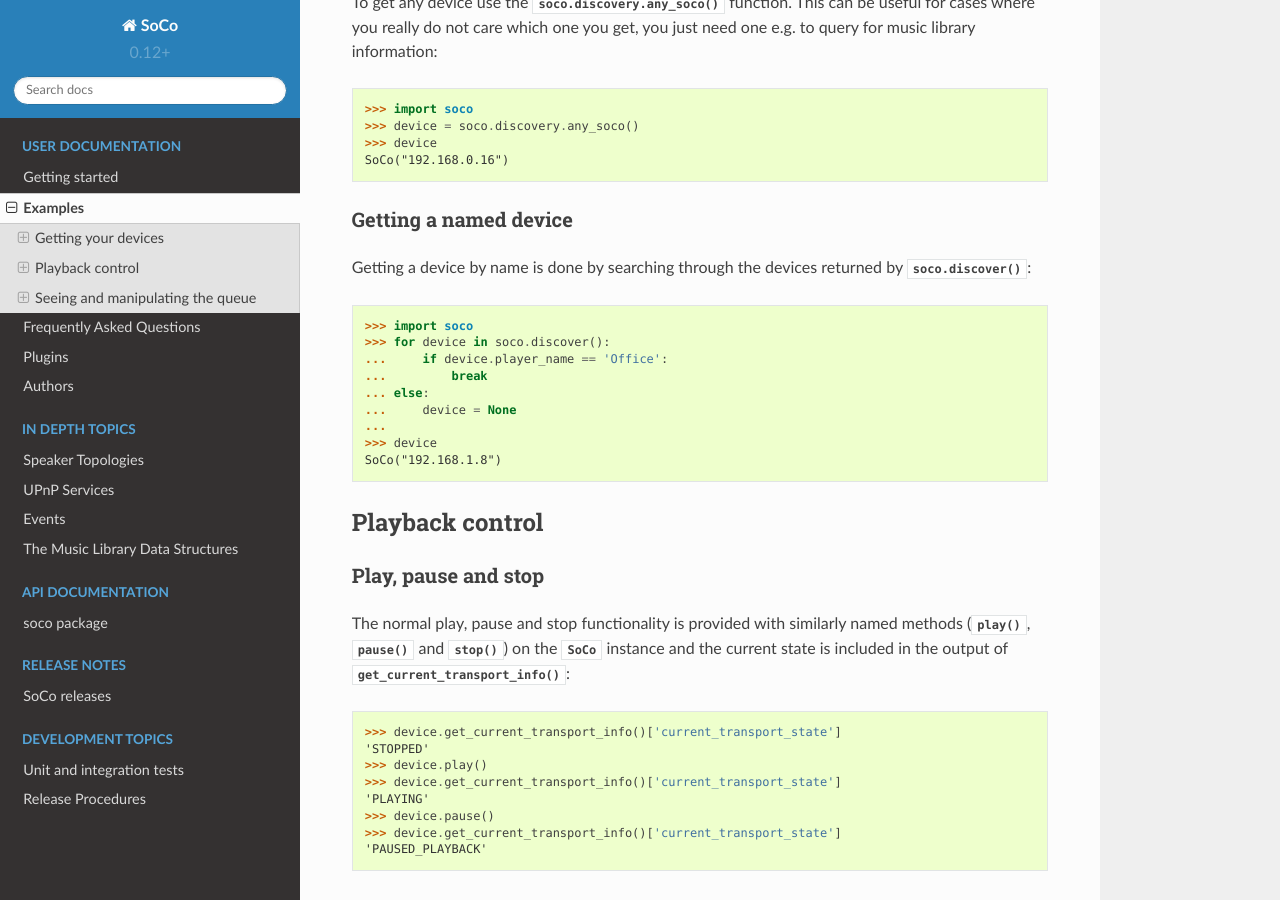
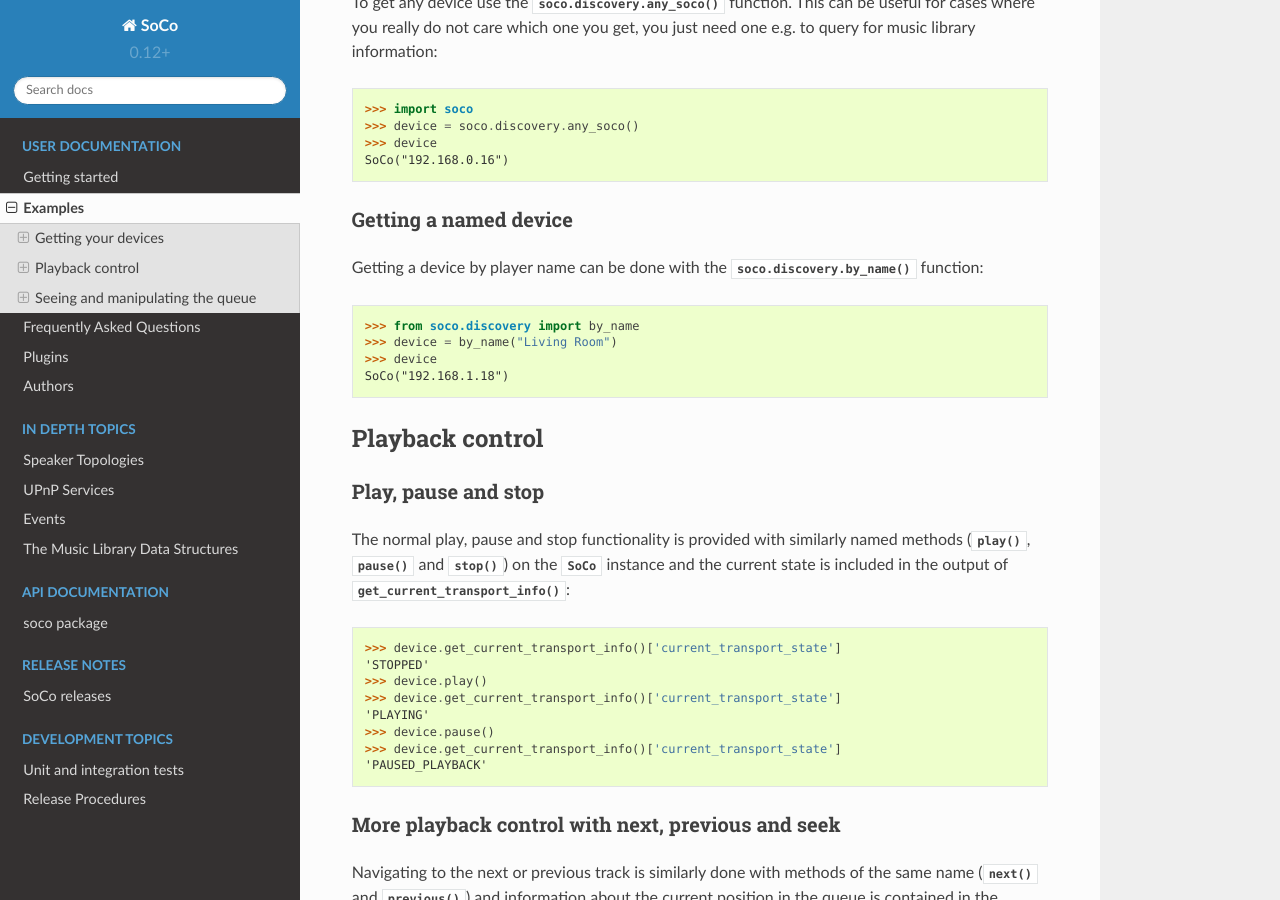
Before and after one commit to SoCo/SoCo, a Sphinx documentation site: the page built from doc/examples.rst, in a window 1280 px wide and 900 px high, scrolled down 783 px. Built offline with Sphinx 7.4.7 and the Read the Docs theme 2.0.0, drawn with Linux system fonts in a browser that asks for light colours.

Commit message:
Added by_name function to discovery, with test and doc changes

```diff
--- a/doc/examples.rst
+++ b/doc/examples.rst
@@ -49,18 +49,14 @@
 Getting a named device
 ^^^^^^^^^^^^^^^^^^^^^^
 
-Getting a device by name is done by searching through the devices
-returned by :func:`soco.discover`::
+Getting a device by player name can be done with the
+:func:`soco.discovery.by_name` function::
 
-  >>> import soco
-  >>> for device in soco.discover():
-  ...     if device.player_name == 'Office':
-  ...         break
-  ... else:
-  ...     device = None
-  ...
+  >>> from soco.discovery import by_name
+  >>> device = by_name("Living Room")
   >>> device
-  SoCo("192.168.1.8")
+  SoCo("192.168.1.18")
+
 
 .. _examples_playback_control:
 
```
Also changed, not shown: 2 other files.
